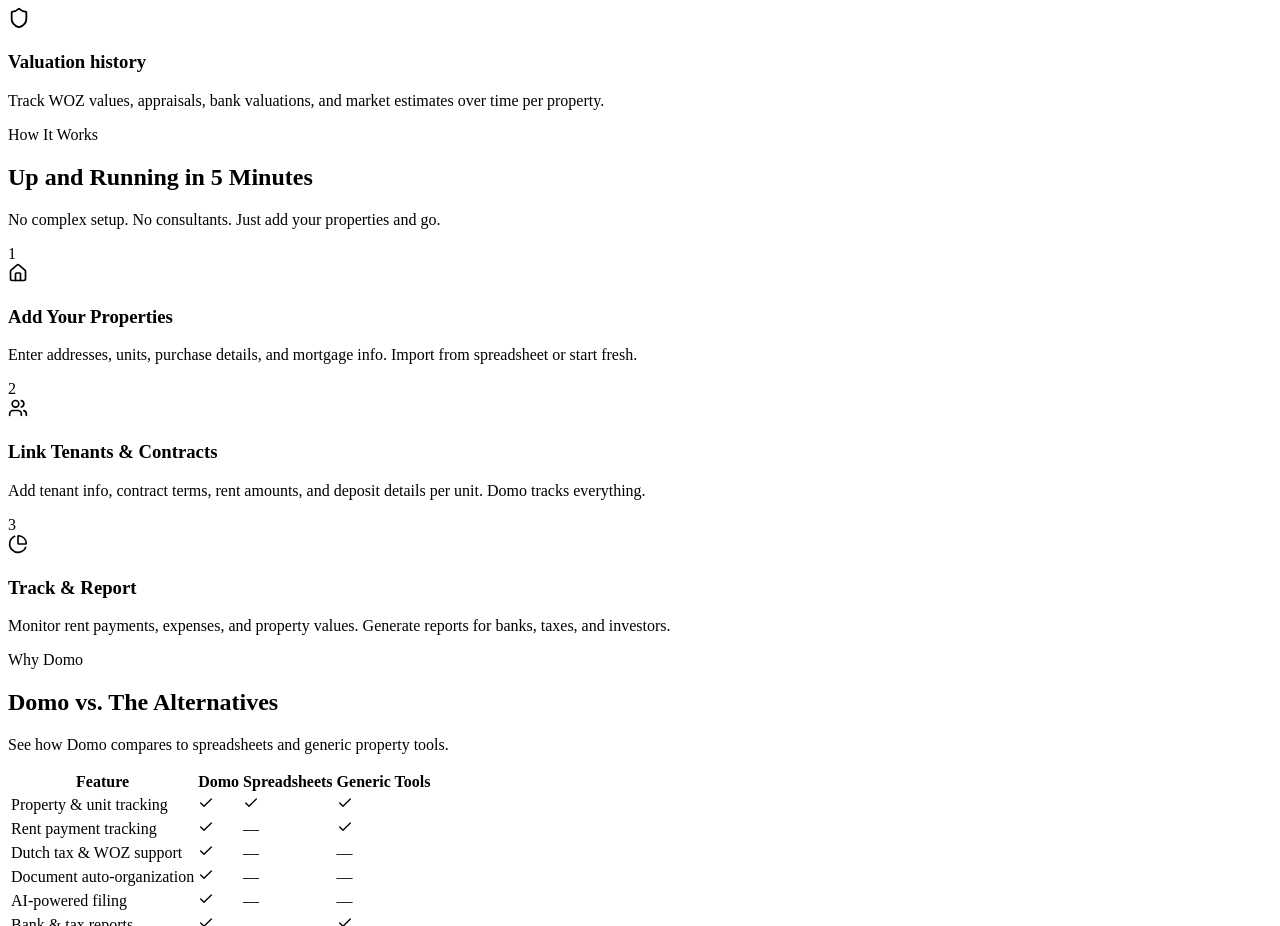
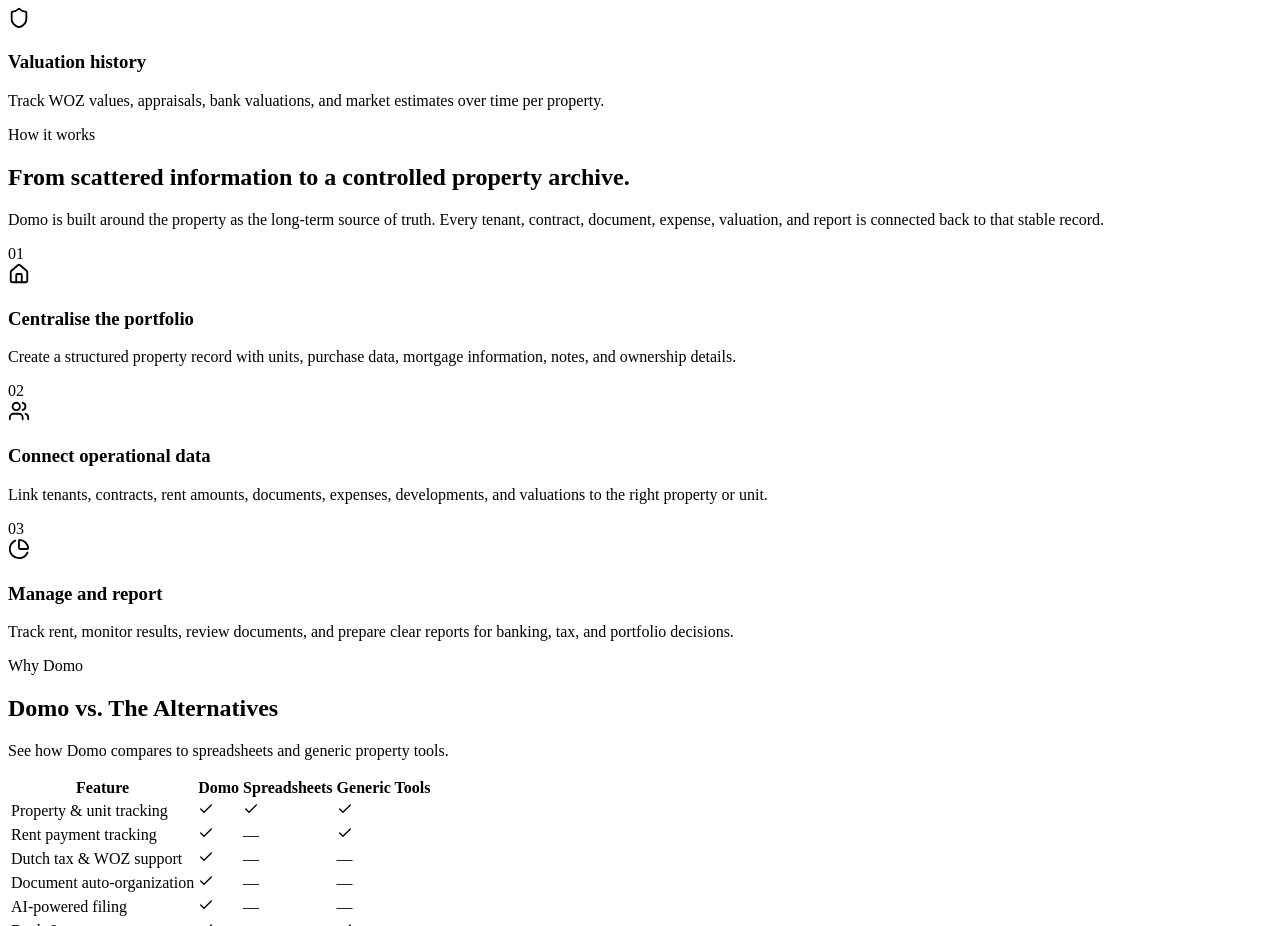
Before and after one commit to kaanylmz39/Domo, a React (Vite) app: page / in a window 1280 px wide. Shown: the part 4100-5026 px from the top of the page. Built offline with nearby package versions, Linux system fonts and the light colour scheme; the HTML template or start-up script is replaced by a standard one.

Commit message:
Polish how it works section

```diff
--- a/src/pages/Landing.tsx
+++ b/src/pages/Landing.tsx
@@ -27,9 +27,9 @@
 
 /* ── How it works ───────────────────────────────────────── */
 const steps = [
-  { icon: Home, title: 'Add Your Properties', desc: 'Enter addresses, units, purchase details, and mortgage info. Import from spreadsheet or start fresh.' },
-  { icon: Users, title: 'Link Tenants & Contracts', desc: 'Add tenant info, contract terms, rent amounts, and deposit details per unit. Domo tracks everything.' },
-  { icon: PieChart, title: 'Track & Report', desc: 'Monitor rent payments, expenses, and property values. Generate reports for banks, taxes, and investors.' },
+  { icon: Home, title: 'Centralise the portfolio', desc: 'Create a structured property record with units, purchase data, mortgage information, notes, and ownership details.' },
+  { icon: Users, title: 'Connect operational data', desc: 'Link tenants, contracts, rent amounts, documents, expenses, developments, and valuations to the right property or unit.' },
+  { icon: PieChart, title: 'Manage and report', desc: 'Track rent, monitor results, review documents, and prepare clear reports for banking, tax, and portfolio decisions.' },
 ]
 
 /* ── Pricing ────────────────────────────────────────────── */
@@ -289,22 +289,30 @@
       {/* ── How it works ────────────────────────────────── */}
       <section className="py-20 sm:py-24 px-4 sm:px-6 bg-gray-50">
         <div className="max-w-5xl mx-auto">
-          <div className="text-center mb-16">
-            <p className="text-sm font-semibold text-brand-600 uppercase tracking-wide mb-3">How It Works</p>
-            <h2 className="text-3xl sm:text-4xl font-bold text-gray-900 mb-4">Up and Running in 5 Minutes</h2>
-            <p className="text-lg text-gray-500">No complex setup. No consultants. Just add your properties and go.</p>
+          <div className="mb-12 sm:mb-14">
+            <p className="text-sm font-bold text-brand-600 uppercase tracking-[0.18em] mb-3">How it works</p>
+            <div className="grid grid-cols-1 lg:grid-cols-[0.9fr_1.1fr] gap-6 lg:gap-12 items-end">
+              <h2 className="text-3xl sm:text-4xl font-extrabold text-gray-950 leading-tight">
+                From scattered information to a controlled property archive.
+              </h2>
+              <p className="text-base sm:text-lg text-gray-600 leading-8">
+                Domo is built around the property as the long-term source of truth. Every tenant, contract, document, expense, valuation, and report is connected back to that stable record.
+              </p>
+            </div>
           </div>
-          <div className="grid grid-cols-1 md:grid-cols-3 gap-8">
+          <div className="grid grid-cols-1 md:grid-cols-3 gap-5 sm:gap-6">
             {steps.map((s, i) => (
-              <div key={s.title} className="relative bg-white rounded-xl border border-gray-200 p-6">
-                <div className="flex items-center gap-3 mb-4">
-                  <div className="w-10 h-10 bg-brand-600 rounded-xl flex items-center justify-center text-white font-bold text-sm">
-                    {i + 1}
+              <div key={s.title} className="relative bg-white rounded-2xl border border-gray-200 p-6 sm:p-7 shadow-sm">
+                <div className="flex items-center justify-between mb-8">
+                  <div className="w-12 h-12 bg-brand-600 rounded-xl flex items-center justify-center text-white font-extrabold text-sm">
+                    {String(i + 1).padStart(2, '0')}
                   </div>
-                  <s.icon size={20} className="text-gray-400" />
+                  <div className="w-12 h-12 bg-gray-50 border border-gray-100 rounded-xl flex items-center justify-center">
+                    <s.icon size={22} className="text-brand-600" />
+                  </div>
                 </div>
-                <h3 className="font-semibold text-gray-900 mb-2">{s.title}</h3>
-                <p className="text-sm text-gray-500 leading-relaxed">{s.desc}</p>
+                <h3 className="text-lg sm:text-xl font-bold text-gray-950 mb-3">{s.title}</h3>
+                <p className="text-sm sm:text-base text-gray-600 leading-7">{s.desc}</p>
               </div>
             ))}
           </div>
```
